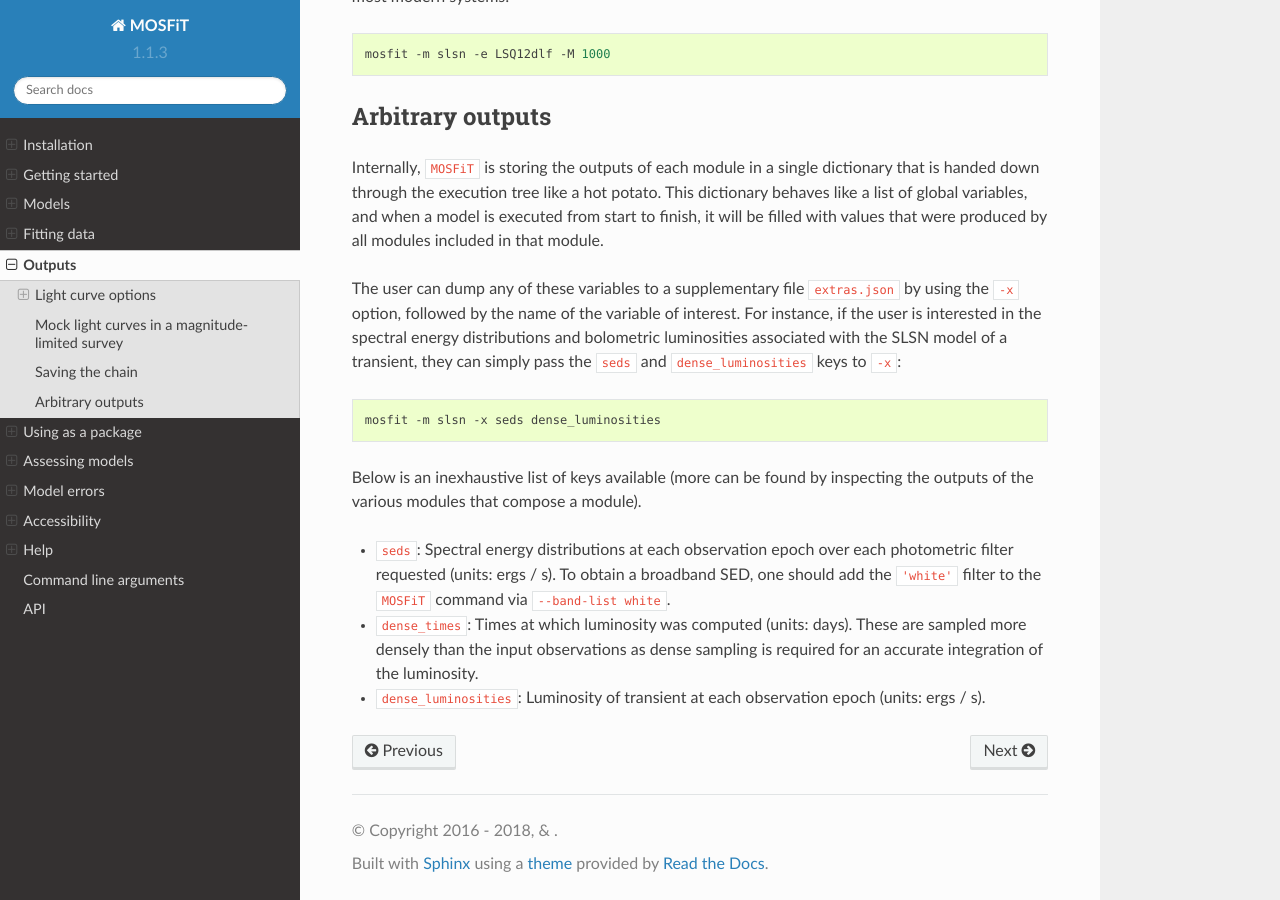
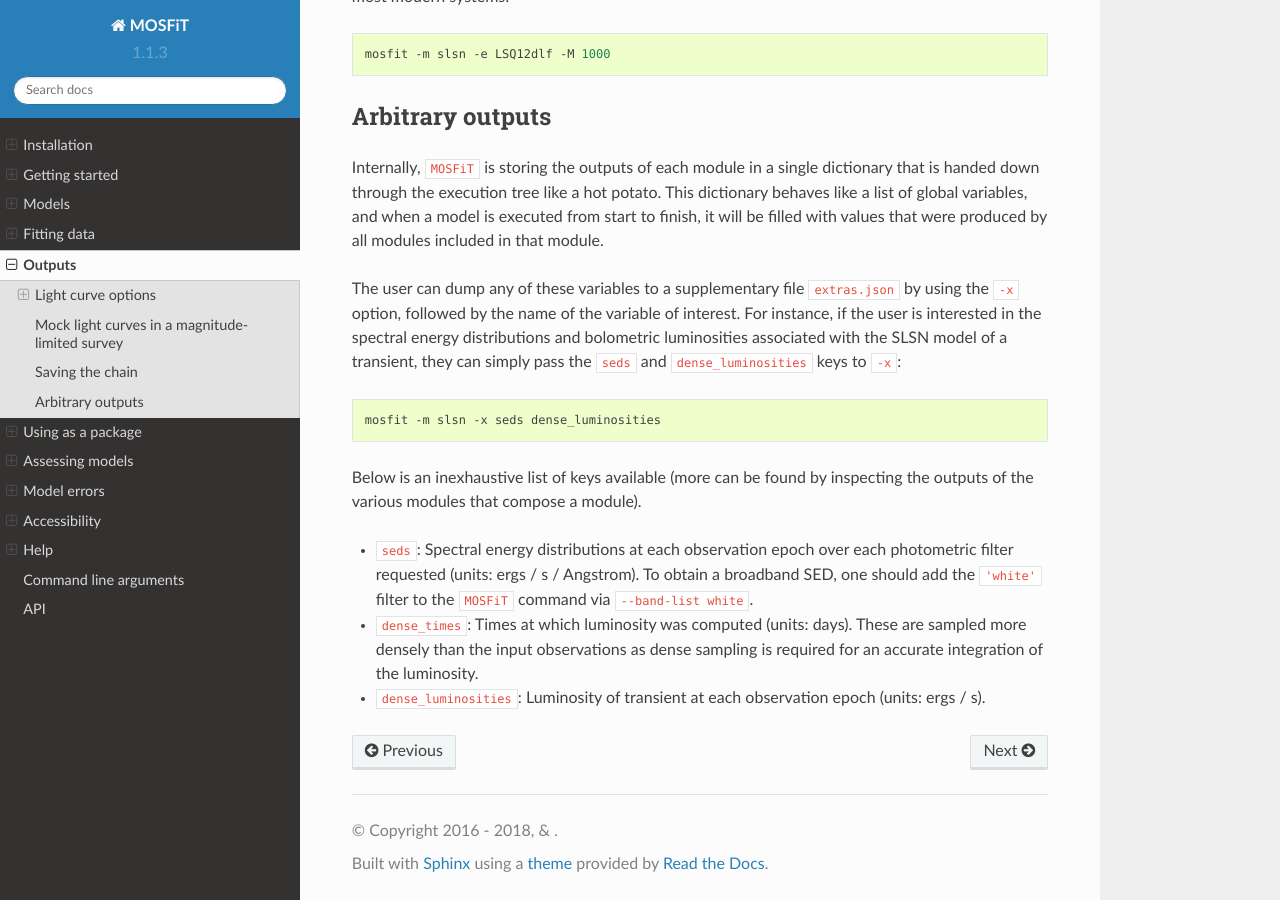
Before and after one commit to guillochon/MOSFiT, a Sphinx documentation site: the page built from docs/outputs.rst, in a window 1280 px wide and 900 px high, scrolled down 2004 px. Built offline with Sphinx 7.4.7 and the Read the Docs theme 2.0.0, drawn with Linux system fonts in a browser that asks for light colours.

Commit message:
Update outputs.rst

```diff
--- a/docs/outputs.rst
+++ b/docs/outputs.rst
@@ -95,7 +95,7 @@ The user can dump any of these variables to a supplementary file ``extras.json``
 
 Below is an inexhaustive list of keys available (more can be found by inspecting the outputs of the various modules that compose a module).
 
-* ``seds``: Spectral energy distributions at each observation epoch over each photometric filter requested (units: ergs / s). To obtain a broadband SED, one should add the ``'white'`` filter to the ``MOSFiT`` command via ``--band-list white``.
+* ``seds``: Spectral energy distributions at each observation epoch over each photometric filter requested (units: ergs / s / Angstrom). To obtain a broadband SED, one should add the ``'white'`` filter to the ``MOSFiT`` command via ``--band-list white``.
 
 * ``dense_times``: Times at which luminosity was computed (units: days). These are sampled more densely than the input observations as dense sampling is required for an accurate integration of the luminosity.
 
```
